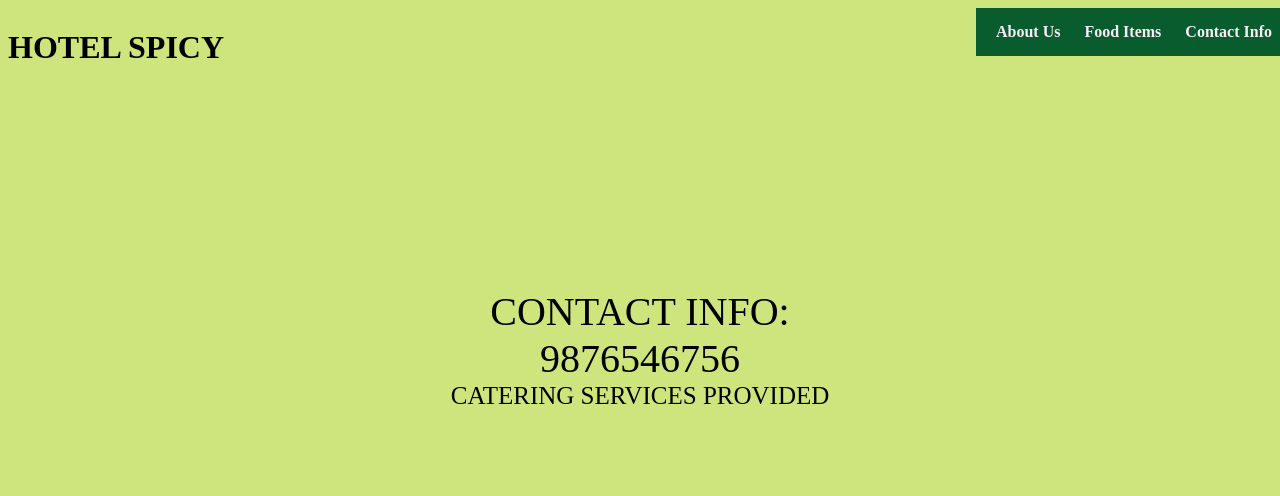
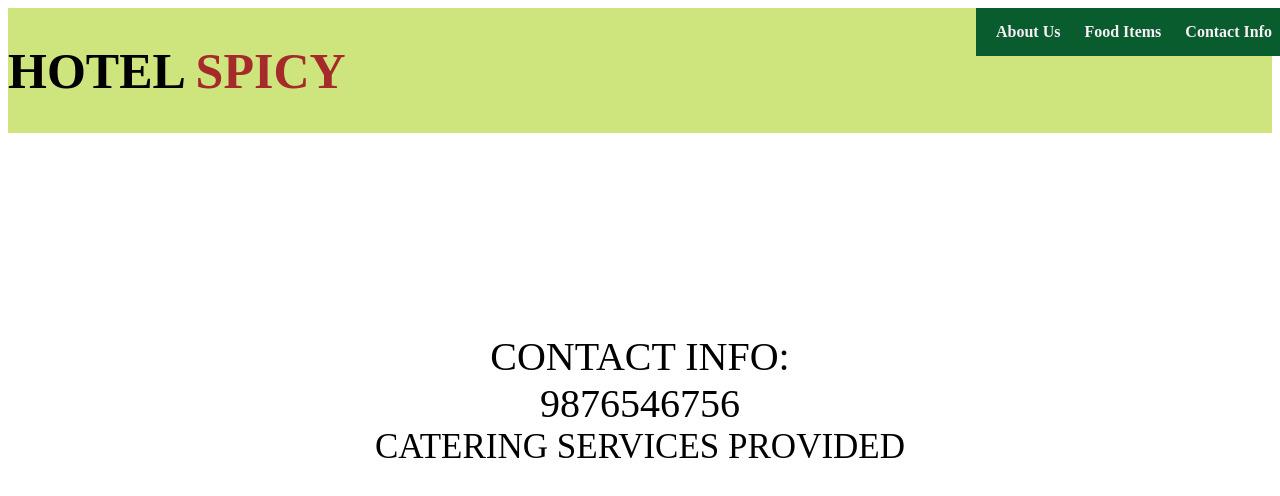
Before and after one commit to Sowmiya-Mani/basic-frontent, a plain HTML site: page contact.html in a window 1280 px wide. Drawn offline with Linux system fonts and the light colour scheme.

Commit message:
Update contact.css

```diff
--- a/contact.css
+++ b/contact.css
@@ -5,12 +5,18 @@
 }
 p1{
     font-size: 40px ;
+    font-style: bold;
+
 }
 p2{
-    font-size: 25px;
+    font-size: 35px;
+    font-style: bold;
 }
 body{
-    background-color: rgb(206, 229, 126);
+    background-color: rgb(255, 255, 255);
+}
+h1{
+    font-size: 50px;
 }
 .navbar ul{
     list-style: none;
@@ -35,7 +41,11 @@ body{
 
 }
 .navbar a:hover{
-    color: rgb(17, 1, 1);
+    color: rgb(252, 226, 31);
+}
+span{
+    font-size: 50px;
+    color: brown;
 }
 .head{
     display: flex;
```
